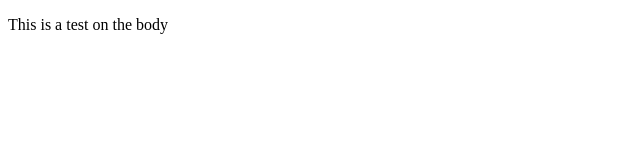
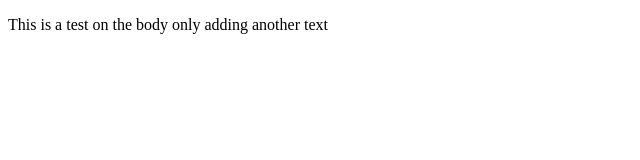
Before and after one commit to DKano94/proyecto1_todelete, a plain HTML site: page index.html in a window 1280 px wide. Shown: the whole page, without its empty margins (0-640 px from the left). Drawn offline with Linux system fonts and the light colour scheme.

Commit message:
only adding text

```diff
--- a/index.html
+++ b/index.html
@@ -9,6 +9,7 @@
 <body>
     <p>
         This is a test on the body
+        only adding another text
     </p>
 </body>
 </html>
```
